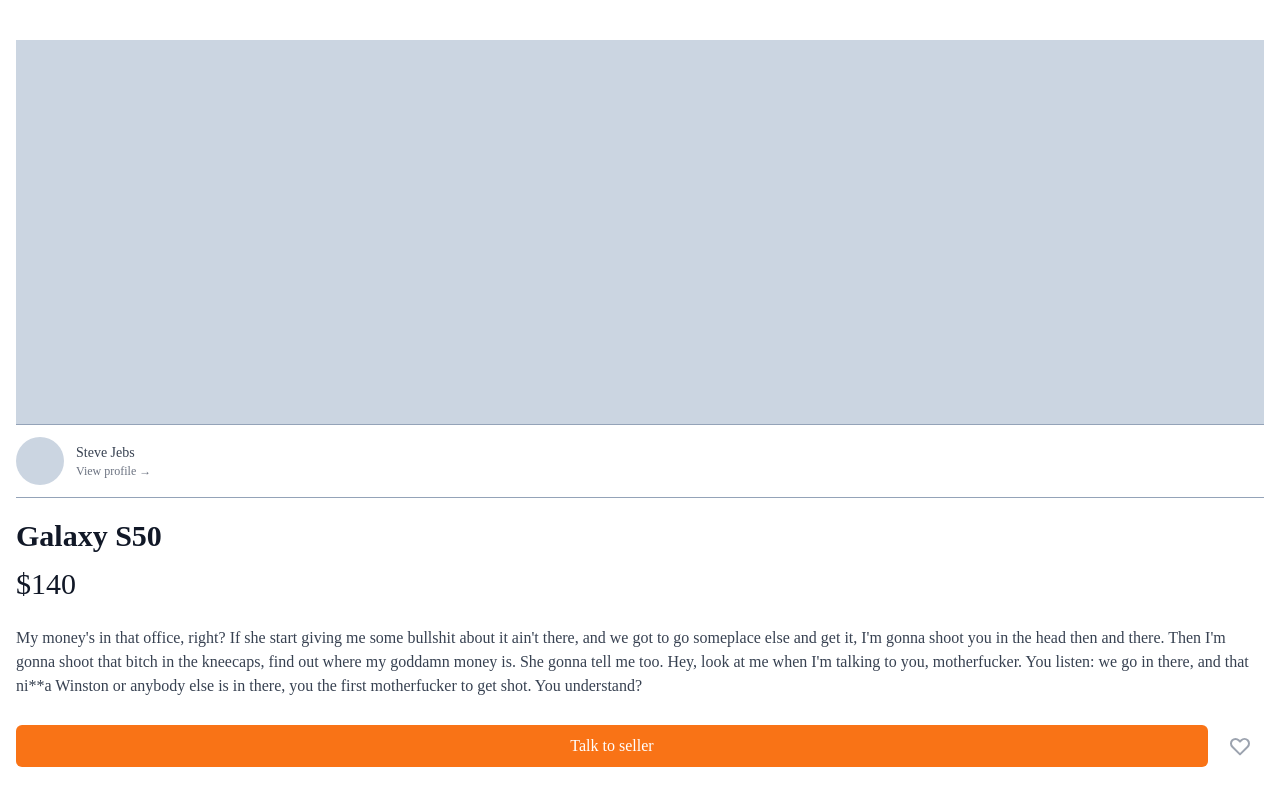
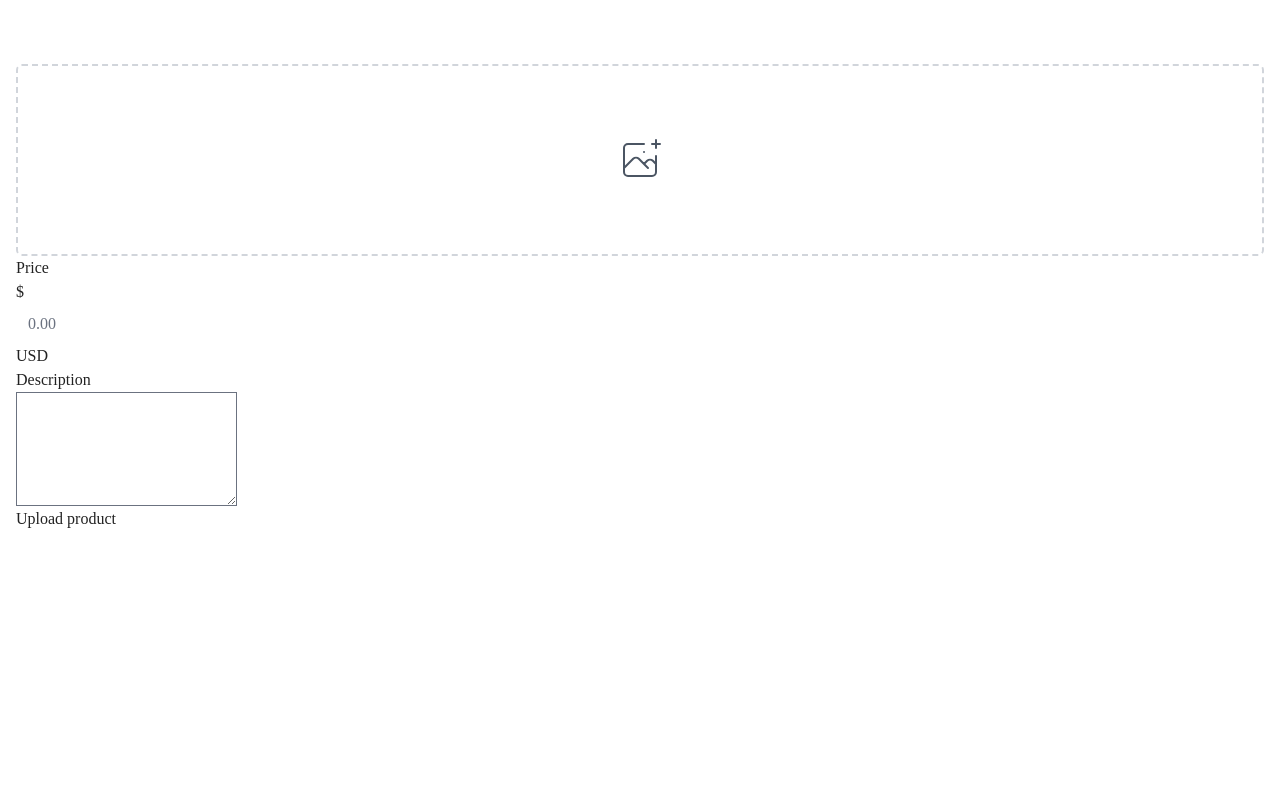
Before and after one commit to cpk0709/mypage-nextjs, a Next.js app: page /item/upload in a window 1280 px wide. Shown: the top 800 px of the page. Built offline with nearby package versions, Linux system fonts and the light colour scheme.

Commit message:
enter 페이지 수정, upload 페이지 초안 추가

```diff
--- a/src/pages/enter/index.tsx
+++ b/src/pages/enter/index.tsx
@@ -2,7 +2,7 @@
 
 const cls = (...classnames: string[]) => {
   return classnames.join(' ');
-}
+};
 
 export default function Enter() {
   const [method, setMethod] = useState<'email' | 'phone'>('email');
@@ -10,43 +10,80 @@
   const onPhoneClick = () => setMethod('phone');
   return (
     <div className="mt-16 px-4">
-      <h3 className='text-3xl font-bold text-center'>Enter to Carrot</h3>
+      <h3 className="text-3xl font-bold text-center">Enter to Carrot</h3>
       <div className="mt-8">
-        <div className='flex flex-col items-center'>
-          <h5 className=' text-sm text-gray-500 font-medium'>Enter using:</h5>
-          <div className='grid w-full border-b border-solid border-gray-200 grid-cols-2 gap-16 mt-8'>
-            <button className={cls('pd-4 font-medium border-b-2', method === 'email' ? 'text-orange-500 border-solid border-orange-500' : 'border-transparent text-gray-500')} onClick={onEmailClick}>Email</button>
-            <button className={cls('pd-4 font-medium border-b-2', method === 'phone' ? 'text-orange-500 border-solid border-orange-500' : 'border-transparent text-gray-500')} onClick={onPhoneClick}>Phone</button>
+        <div className="flex flex-col items-center">
+          <h5 className=" text-sm text-gray-500 font-medium">Enter using:</h5>
+          <div className="grid w-full border-b border-solid border-gray-200 grid-cols-2 gap-16 mt-8">
+            <button
+              className={cls(
+                'pd-4 font-medium border-b-2',
+                method === 'email'
+                  ? 'text-orange-500 border-solid border-orange-500'
+                  : 'border-transparent text-gray-500',
+              )}
+              onClick={onEmailClick}
+            >
+              Email
+            </button>
+            <button
+              className={cls(
+                'pd-4 font-medium border-b-2',
+                method === 'phone'
+                  ? 'text-orange-500 border-solid border-orange-500'
+                  : 'border-transparent text-gray-500',
+              )}
+              onClick={onPhoneClick}
+            >
+              Phone
+            </button>
           </div>
         </div>
         <form onSubmit={(e) => e.preventDefault()}>
-          <label>
+          <label htmlFor="input">
             {method === 'email' ? 'Email address' : null}
             {method === 'phone' ? 'Phone number' : null}
           </label>
-          <div className=' mt-1'>
-            {method === 'email' ? <input type="email" className=' appearance-none w-full px-3 py-2 border border-solid border-gray-300 rounded-md shadow-sm placeholder-gray-400 focus:outline-none focus:ring-orange-500 focus:border-orange-500' placeholder='email 입력' required /> : null}
+          <div className=" mt-1">
+            {method === 'email' ? (
+              <input
+                id="input"
+                type="email"
+                className=" appearance-none w-full px-3 py-2 border border-solid border-gray-300 rounded-md shadow-sm placeholder-gray-400 focus:outline-none focus:ring-orange-500 focus:border-orange-500"
+                placeholder="email 입력"
+                required
+              />
+            ) : null}
             {method === 'phone' ? (
-              <div className='flex rounded-md shadow-sm'>
-                <span className='flex items-center justify-center px-3 rounded-l-md border border-r-0 border-gray-300 border-solid bg-gray-50 text-gray-500 select-none text-sm'>+82</span>
-                <input type="number" className=' appearance-none w-full px-3 py-2 border border-solid border-gray-300 rounded-r-md shadow-sm placeholder-gray-400 focus:outline-none focus:ring-orange-500 focus:border-orange-500' required />
+              <div className="flex rounded-md shadow-sm">
+                <span className="flex items-center justify-center px-3 rounded-l-md border border-r-0 border-gray-300 border-solid bg-gray-50 text-gray-500 select-none text-sm">
+                  +82
+                </span>
+                <input
+                  id="input"
+                  type="number"
+                  className=" appearance-none w-full px-3 py-2 border border-solid border-gray-300 rounded-r-md shadow-sm placeholder-gray-400 focus:outline-none focus:ring-orange-500 focus:border-orange-500"
+                  required
+                />
               </div>
             ) : null}
           </div>
-          <button className='mt-5 bg-orange-500 hover:bg-orange-600 text-white py-2 px-4 border border-transparent rounded-md w-full shadow-sm text-sm font-medium focus:ring-2 focus:ring-offset-2 focus:ring-orange-500 focus:outline-none'>
+          <button className="mt-5 bg-orange-500 hover:bg-orange-600 text-white py-2 px-4 border border-transparent rounded-md w-full shadow-sm text-sm font-medium focus:ring-2 focus:ring-offset-2 focus:ring-orange-500 focus:outline-none">
             {method === 'email' ? 'Get login link' : null}
             {method === 'phone' ? 'Get one-time password' : null}
           </button>
         </form>
-        <div className='mt-8'>
-          <div className='relative'>
-            <div className='absolute w-full border-t border-solid border-gray-300'/>
-            <div className='relative -top-3 text-center'>
-              <span className='bg-white px-2 text-sm text-gray-500'>Or enter with</span>
+        <div className="mt-8">
+          <div className="relative">
+            <div className="absolute w-full border-t border-solid border-gray-300" />
+            <div className="relative -top-3 text-center">
+              <span className="bg-white px-2 text-sm text-gray-500">
+                Or enter with
+              </span>
             </div>
           </div>
-          <div className='grid grid-cols-2 gap-3 mt-2'>
-            <button className='flex justify-center items-center py-2 px-4 border border-solid border-gray-300 rounded-md shadow-sm bg-white text-sm font-medium text-gray-500 hover:bg-gray-300'>
+          <div className="grid grid-cols-2 gap-3 mt-2">
+            <button className="flex justify-center items-center py-2 px-4 border border-solid border-gray-300 rounded-md shadow-sm bg-white text-sm font-medium text-gray-500 hover:bg-gray-300">
               <svg
                 className="w-5 h-5"
                 aria-hidden="true"
@@ -56,7 +93,7 @@
                 <path d="M6.29 18.251c7.547 0 11.675-6.253 11.675-11.675 0-.178 0-.355-.012-.53A8.348 8.348 0 0020 3.92a8.19 8.19 0 01-2.357.646 4.118 4.118 0 001.804-2.27 8.224 8.224 0 01-2.605.996 4.107 4.107 0 00-6.993 3.743 11.65 11.65 0 01-8.457-4.287 4.106 4.106 0 001.27 5.477A4.073 4.073 0 01.8 7.713v.052a4.105 4.105 0 003.292 4.022 4.095 4.095 0 01-1.853.07 4.108 4.108 0 003.834 2.85A8.233 8.233 0 010 16.407a11.616 11.616 0 006.29 1.84" />
               </svg>
             </button>
-            <button className='flex justify-center items-center py-2 px-4 border border-solid border-gray-300 rounded-md shadow-sm bg-white text-sm font-medium text-gray-500 hover:bg-gray-300'>
+            <button className="flex justify-center items-center py-2 px-4 border border-solid border-gray-300 rounded-md shadow-sm bg-white text-sm font-medium text-gray-500 hover:bg-gray-300">
               <svg
                 className="w-5 h-5"
                 aria-hidden="true"
--- /dev/null
+++ b/src/pages/item/upload.tsx
@@ -0,0 +1,49 @@
+import type { NextPage } from 'next';
+
+const Upload: NextPage = () => {
+  return (
+    <div className="px-4 py-16">
+      <div>
+        <label className="w-ful cursor-pointer text-gray-600 hover:text-orange-500 hover:border-orange-500 flex items-center justify-center border-2 border-dashed border-gray-300 h-48 rounded-md">
+          <svg
+            className="h-12 w-12"
+            stroke="currentColor"
+            fill="none"
+            viewBox="0 0 48 48"
+            aria-hidden="true"
+          >
+            <path
+              d="M28 8H12a4 4 0 00-4 4v20m32-12v8m0 0v8a4 4 0 01-4 4H12a4 4 0 01-4-4v-4m32-4l-3.172-3.172a4 4 0 00-5.656 0L28 28M8 32l9.172-9.172a4 4 0 015.656 0L28 28m0 0l4 4m4-24h8m-4-4v8m-12 4h.02"
+              strokeWidth={2}
+              strokeLinecap="round"
+              strokeLinejoin="round"
+            />
+          </svg>
+
+          <input type="file" className="hidden" />
+        </label>
+      </div>
+      <div>
+        <label htmlFor="price">Price</label>
+        <div>
+          <div>
+            <span>$</span>
+          </div>
+          <input id="price" type="text" placeholder="0.00" />
+          <div>
+            <span>USD</span>
+          </div>
+        </div>
+      </div>
+      <div>
+        <label>Description</label>
+        <div>
+          <textarea rows={4} />
+        </div>
+      </div>
+      <button>Upload product</button>
+    </div>
+  );
+};
+
+export default Upload;
```
